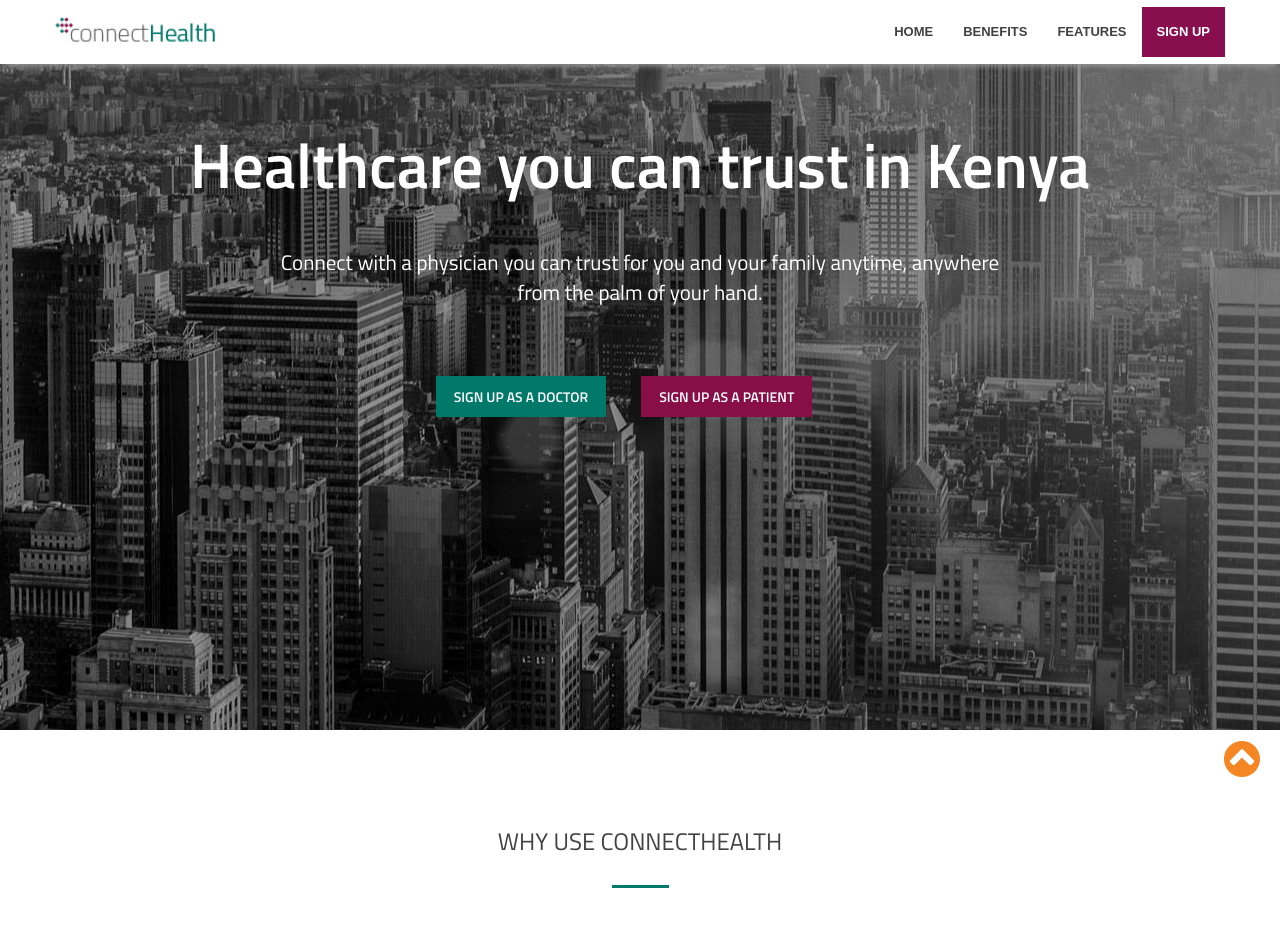
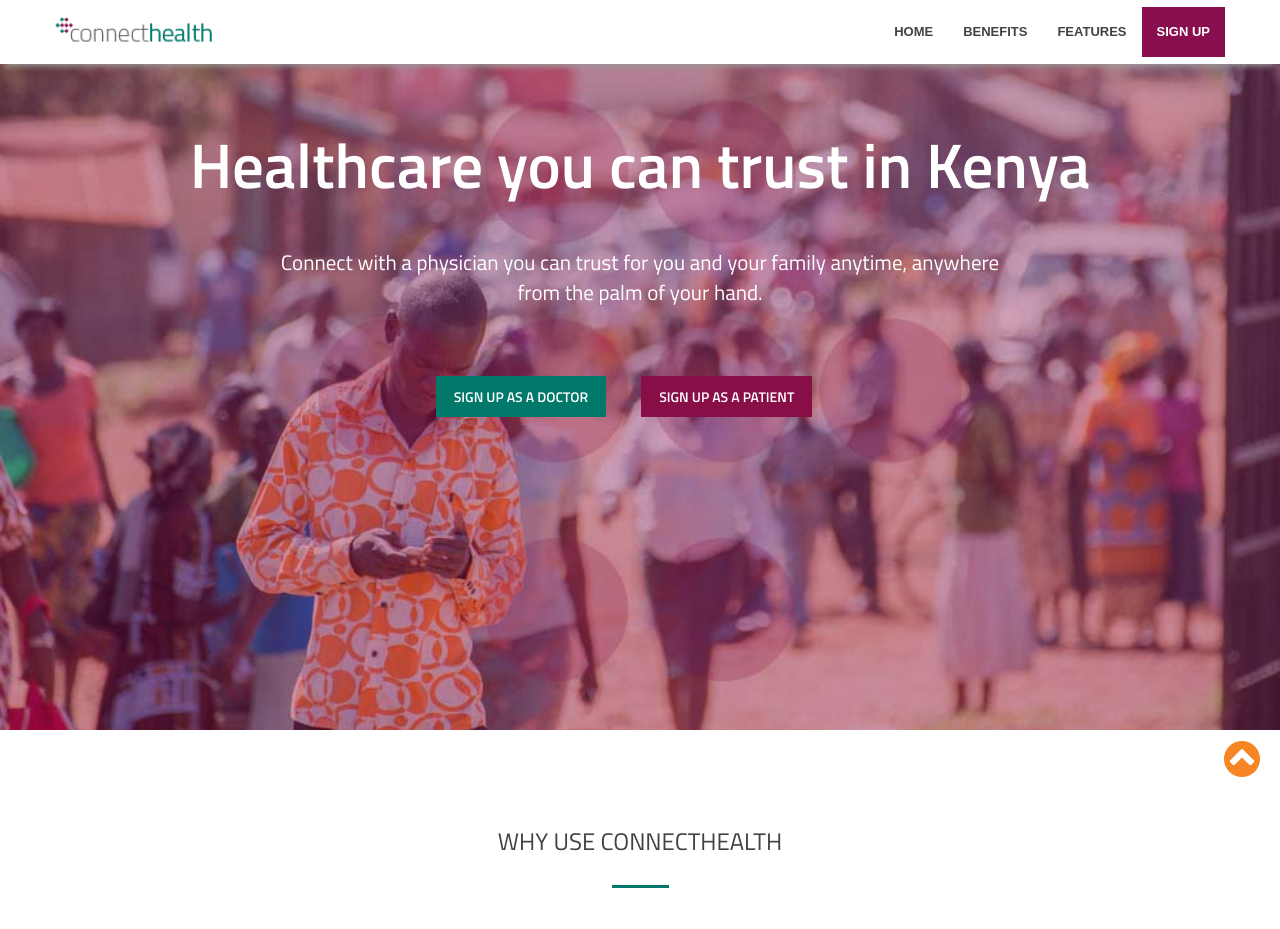
Before and after one commit to Parktastic/parktastic.github.io, a PHP site: page / in a window 1280 px wide. Shown: the top 929 px of the page. Run offline with PHP 8.4, Linux system fonts and the light colour scheme; some libraries are stand-ins or nearby versions.

Commit message:
[update] website visual image, logo and favicon updated

```diff
--- a/css/connect-health.css
+++ b/css/connect-health.css
@@ -35,7 +35,8 @@ body{
 .jumbotron{
     height: 80vh;
     height: calc(100vh - 120px) !important;
-    background: url("../images/hero-image.jpg") no-repeat center center fixed;
+    background: url("../images/cnh-visual.jpg") no-repeat center center fixed;
+    background-size: cover;
 }
 .jumbotron h1{
     margin: 0;
--- a/index.html
+++ b/index.html
@@ -6,7 +6,7 @@
       <meta name="viewport" content="width=device-width, initial-scale=1">
       <meta name="description" content="Connect Health is a platform">
       <meta name="author" content="">
-      <link rel="shortcut icon" type="image/x-icon" href="images/cnh-favicon.svg" sizes="32x32">
+      <link rel="shortcut icon" type="image/x-icon" href="images/cnh-favicon.png" sizes="32x32">
       <title>ConnectHealth</title>
       <!-- This is our Google titillium font and Font-Awesome -->
       <link href='https://fonts.googleapis.com/css?family=Titillium+Web:400,200,200italic,300,300italic,400italic,600,600italic,700,700italic,900' rel='stylesheet' type='text/css'>
@@ -29,7 +29,7 @@
             <span class="icon-bar"></span>
           </button>
           <a class="navbar-brand" href="#home">
-              <img src="images/cnh-website-logo.png" alt="ConnectHealth" title="ConnectHealth" class="cnh-logo">
+              <img src="images/cnh-logo.png" alt="ConnectHealth" title="ConnectHealth" class="cnh-logo">
           </a>
         </div>
         <div class="collapse navbar-collapse">
```
Also changed, not shown: images/cnh-favicon.png (added), images/cnh-favicon.svg (deleted), images/cnh-logo.png (added), images/cnh-visual.jpg (added).
